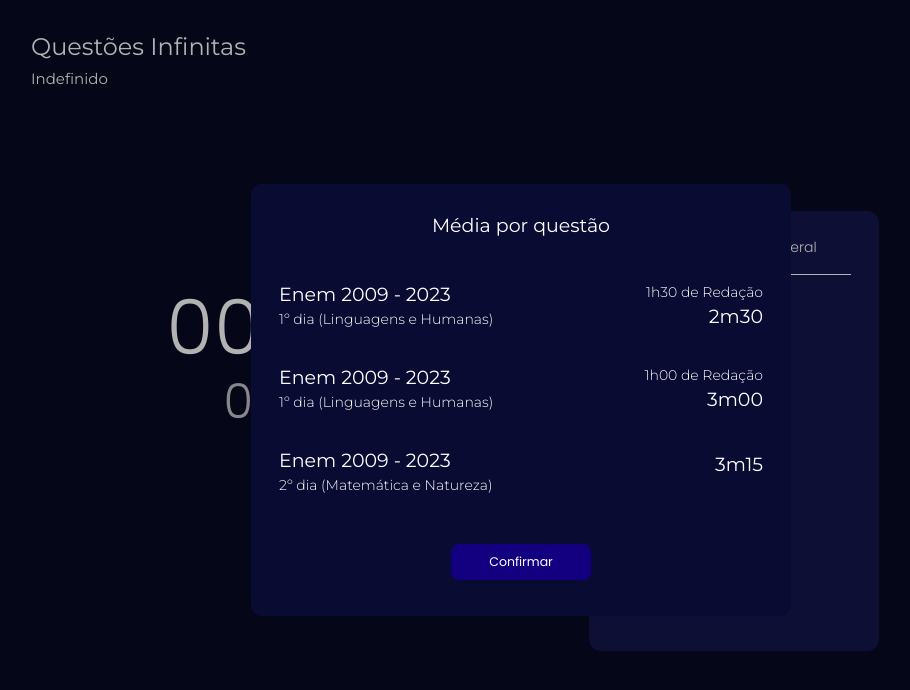
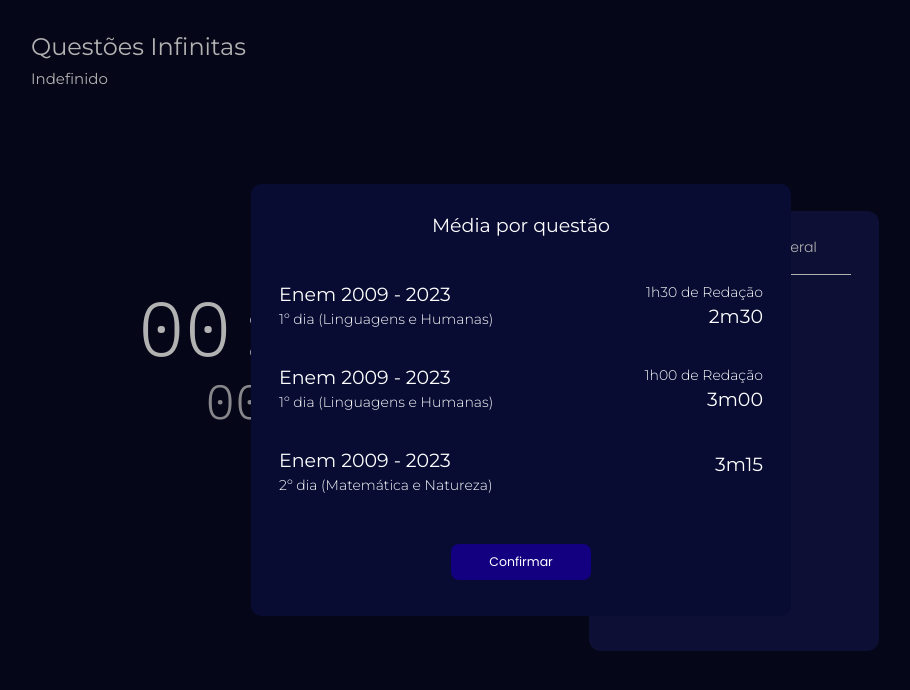
Before and after one commit to HenriqueSenaDev/enem-timer, a React (Vite) app: page /questions/infinity in a window 1280 px wide. Shown: the top 690 px of the page, without its empty margins (119-1029 px from the left). Built offline with nearby package versions, Linux system fonts and the light colour scheme.

Commit message:
Timer formatted values

```diff
--- a/src/App.css
+++ b/src/App.css
@@ -1,6 +1,7 @@
 @import url('https://fonts.googleapis.com/css2?family=Montserrat:wght@300;400;500;600;700&display=swap');
 @import url('https://fonts.googleapis.com/css2?family=Open+Sans:wght@300;400;500;600&display=swap');
 @import url('https://fonts.googleapis.com/css2?family=Poppins:wght@300;400;500;600&display=swap');
+@import url('https://fonts.googleapis.com/css2?family=IBM+Plex+Mono:wght@300;400;500&display=swap');
 
 * {
   box-sizing: border-box;
--- a/src/pages/questions/components/timer/index.tsx
+++ b/src/pages/questions/components/timer/index.tsx
@@ -5,40 +5,71 @@ import './styles.css';
 interface IProps {
   secondsPerQuestion: number | null;
   isRunning: boolean;
+  setIsRunning: (conditional: boolean) => void;
+  isPaused: boolean;
+  setIsPaused: (conditional: boolean) => void;
 }
 
-function Timer({ secondsPerQuestion, isRunning }: IProps) {
+function Timer({ secondsPerQuestion, isRunning, setIsRunning, isPaused, setIsPaused }: IProps) {
   const [currentMilis, setCurrentMilis] = useState<number>(0);
+  const [formatedCurrentMilis, setFormatedCurrentMilis] = useState<string>('00:00:00');
   const [overallMilis, setOverallMilis] = useState<number>(0);
+  const [formatedOverallMilis, setFormatedOverallMilis] = useState<string>('00:00:00');
+
+  function milisToFormattedTime(milis: number) {
+    function doubleDigitTimeCheck(value: number) {
+      return value >= 10 ? `${value}` : `0${value}`;
+    }
+
+    const minutes = Math.floor(milis / 1000 / 60);
+    const seconds = Math.floor((milis - (1000 * 60 * minutes)) / 1000);
+    const milisseconds = milis - ((1000 * 60 * minutes) + (1000 * seconds));
+
+    const fomarttedMinutes = doubleDigitTimeCheck(minutes);
+    const formattedSeconds = doubleDigitTimeCheck(seconds);
+    const formattedMilisseconds = milisseconds != 0 ? milisseconds.toString().substring(0, 2) : '00';
+
+
+    return `${fomarttedMinutes}:${formattedSeconds}:${formattedMilisseconds}`;
+  }
 
   // timer interval
   useEffect(() => {
     let intervalId: number | null = null;
-    if (isRunning) {
+    if (isRunning && !isPaused) {
       intervalId = setInterval(() => {
-        setCurrentMilis(currentMilis + 1);
-        setOverallMilis(overallMilis + 1);
-        console.log('interval working');
-      }, 1000);
+        setCurrentMilis((prevState) => prevState + 10);
+        setOverallMilis((prevState) => prevState + 10);
+        console.log('countdown')
+      }, 10);
     }
-    else if (intervalId && !isRunning) {
+    else if (intervalId && (!isRunning || isPaused)) {
       clearInterval(intervalId as number);
     }
 
     return () => clearInterval(intervalId as number);
-  }, [isRunning]);
+  }, [isRunning, isPaused]);
+
+  useEffect(() => {
+    setFormatedCurrentMilis(milisToFormattedTime(currentMilis));
+    setFormatedOverallMilis(milisToFormattedTime(overallMilis));
+  }, [currentMilis]);
 
   return (
     <div className='timer-container'>
       <h1 className='current-time'>
-        00:00:00
+        {formatedCurrentMilis}
       </h1>
 
       <h2 className='overall-time'>
-        00:00:00
+        {formatedOverallMilis}
       </h2>
 
-      <img src={pauseIcon} alt='pause timer image' />
+      <img
+        src={pauseIcon}
+        alt='pause timer image'
+        onClick={() => setIsPaused(!isPaused)}
+      />
     </div>
   );
 }
--- a/src/pages/questions/components/timer/styles.css
+++ b/src/pages/questions/components/timer/styles.css
@@ -3,7 +3,7 @@
   flex-direction: column;
   align-items: center;
   justify-content: center;
-  font-family: 'Poppins';
+  font-family: 'IBM Plex Mono';
   line-height: 1.2;
   letter-spacing: 1px;
 }
--- a/src/pages/questions/index.tsx
+++ b/src/pages/questions/index.tsx
@@ -15,6 +15,7 @@ function Questions() {
   const [questionSpecification, setQuestionSpecification] = useState<string | null>(null);
   const [secondsPerQuestion, setSecondsPerQuestion] = useState<number | null>(null);
   const [isRunning, setIsRunning] = useState<boolean>(false);
+  const [isPaused, setIsPaused] = useState<boolean>(false);
   const [questionsTime, setQuestionsTime] = useState<QuestionTime[]>([]);
 
   function getSecondsPerQuestion() {
@@ -50,6 +51,9 @@ function Questions() {
           <Timer
             secondsPerQuestion={secondsPerQuestion}
             isRunning={isRunning}
+            setIsRunning={setIsRunning}
+            isPaused={isPaused}
+            setIsPaused={setIsPaused}
           />
 
           <TimeTable questionsTime={questionsTime} />
```
